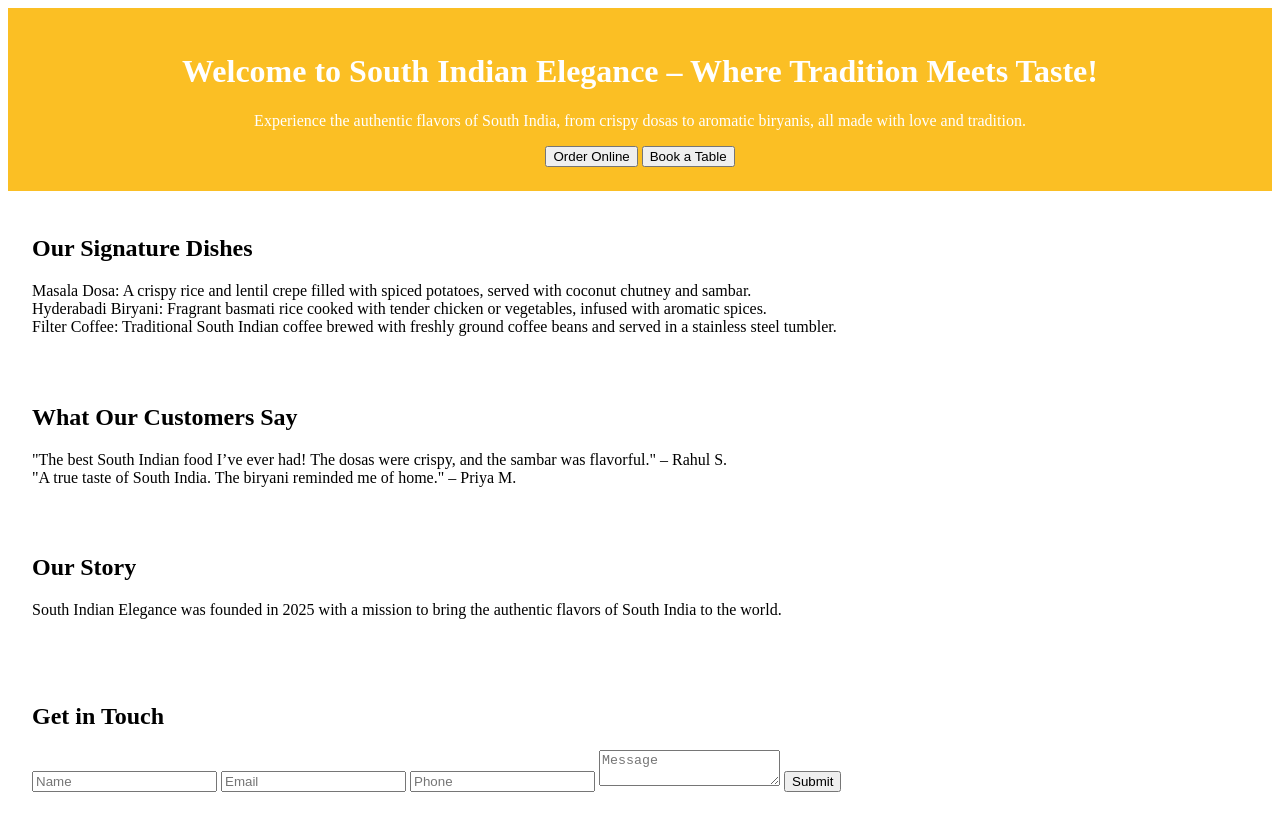
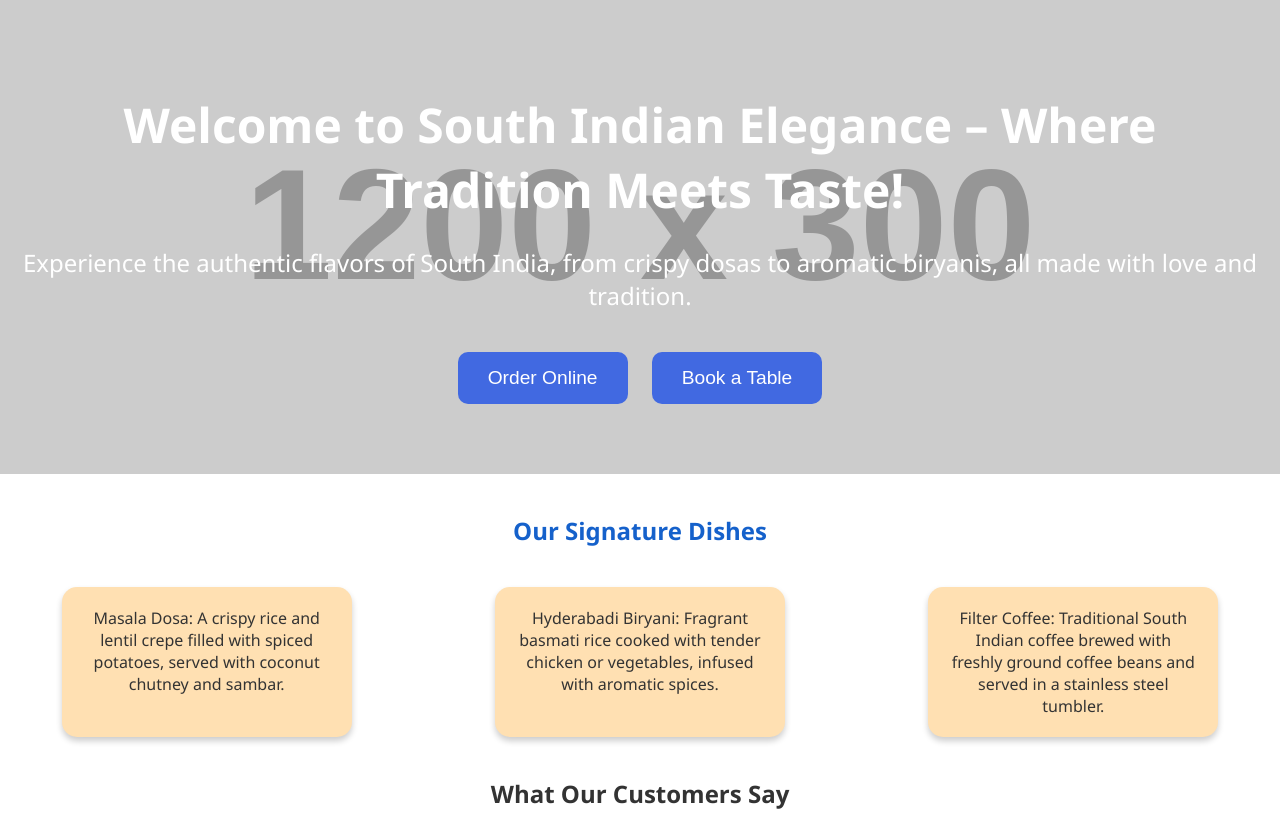
Before and after one commit to KSVikas424/SouthIndianCuisine, a plain HTML site: page index.html in a window 1280 px wide. Shown: the top 813 px of the page. Drawn offline with Linux system fonts and the light colour scheme; placeholder pictures from the web are drawn by us.

Commit message:
Update styles.css

```diff
--- a/styles.css
+++ b/styles.css
@@ -1,22 +1,167 @@
 /* styles.css */
+
 body {
-    font-family: 'Sans-serif';
+  margin: 0;
+  font-family: 'Segoe UI', Tahoma, Geneva, Verdana, sans-serif;
+  color: #333;
+  text-align: center;
+}
+
+nav {
+  background-color: #4169e1;
+  padding: 20px;
+  display: flex;
+  justify-content: center;
+  gap: 30px;
+  color: white;
+  font-size: 1.2em;
+}
+
+nav a {
+  text-decoration: none;
+  color: white;
+  transition: color 0.3s;
+}
+
+nav a:hover {
+  color: #ffe0b2;
 }
 
 header {
-    background-color: #FBBF24;
-    color: white;
-    padding: 1.5rem;
-    text-align: center;
+  background: url('https://via.placeholder.com/1200x300') no-repeat center/cover;
+  color: white;
+  padding: 60px 20px;
 }
 
-.featured-dishes, .testimonials, .about, .contact {
-    padding: 1.5rem;
+header h1 {
+  font-size: 3em;
+  margin-bottom: 20px;
+}
+
+header p {
+  font-size: 1.5em;
+  margin-bottom: 30px;
+}
+
+header button {
+  margin: 10px;
+  padding: 15px 30px;
+  border: none;
+  border-radius: 10px;
+  cursor: pointer;
+  background-color: #4169e1;
+  color: white;
+  font-size: 1.2em;
+  transition: background-color 0.3s;
+}
+
+header button:hover {
+  background-color: #c6a6a3;
+}
+
+.featured-dishes {
+  margin: 40px 0;
+}
+
+.featured-dishes h2 {
+  color: #1561cb;
+}
+
+.featured-dishes div {
+  display: flex;
+  justify-content: space-around;
+  flex-wrap: wrap;
+  gap: 20px;
+  margin-top: 20px;
+}
+
+.featured-dishes div > div {
+  background-color: #ffe0b2;
+  padding: 20px;
+  border-radius: 15px;
+  width: 250px;
+  box-shadow: 0 4px 6px rgba(0, 0, 0, 0.2);
+}
+
+testimonials {
+  background-color: #f3e5f5;
+  padding: 30px;
+}
+
+testimonials h2 {
+  color: #6a1b9a;
+}
+
+.about {
+  background-color: #c5cae9;
+  padding: 30px;
+}
+
+.contact {
+  margin: 30px 0;
+}
+
+.contact form {
+  display: flex;
+  flex-direction: column;
+  align-items: center;
+  gap: 15px;
+}
+
+.contact input, .contact textarea {
+  padding: 10px;
+  width: 80%;
+  max-width: 400px;
+  border: 2px solid #3f51b5;
+  border-radius: 10px;
+}
+
+.contact button {
+  margin-top: 10px;
+  padding: 15px 30px;
+  border: none;
+  border-radius: 10px;
+  cursor: pointer;
+  background-color: #3f51b5;
+  color: white;
+  font-size: 1.2em;
+  transition: background-color 0.3s;
+}
+
+.contact button:hover {
+  background-color: #303f9f;
 }
 
 .footer {
-    background-color: #1F2937;
-    color: white;
-    text-align: center;
-    padding: 1rem;
+  background-color: #263238;
+  color: white;
+  padding: 20px;
+  margin-top: 30px;
 }
+.testimonial-cards {
+  display: flex;
+  flex-direction: column; /* Stack cards vertically */
+  align-items: center; /* Center cards horizontally */
+  gap: 20px; /* Space between cards */
+}
+
+.testimonial-card {
+  background-color: rgba(255, 255, 255, 0.8); /* Semi-transparent white background */
+  padding: 20px;
+  border-radius: 10px;
+  box-shadow: 0 4px 8px rgba(0, 0, 0, 0.2);
+  width: 80%; /* Adjust width as needed */
+  max-width: 600px; /* Maximum width for larger screens */
+  text-align: center;
+}
+
+.testimonial-card p {
+  font-size: 1.1em;
+  margin: 0;
+}
+
+.customer-name {
+  font-weight: bold;
+  margin-top: 10px;
+  color: #0073e6; /* Blue color for customer names */
+}
```
